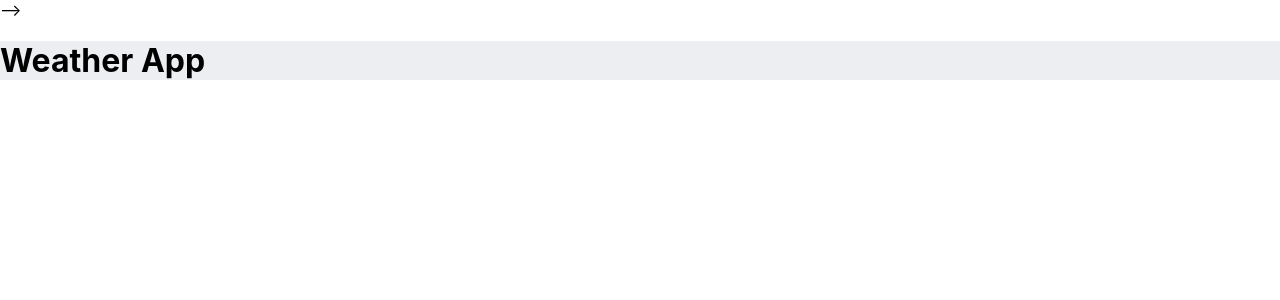
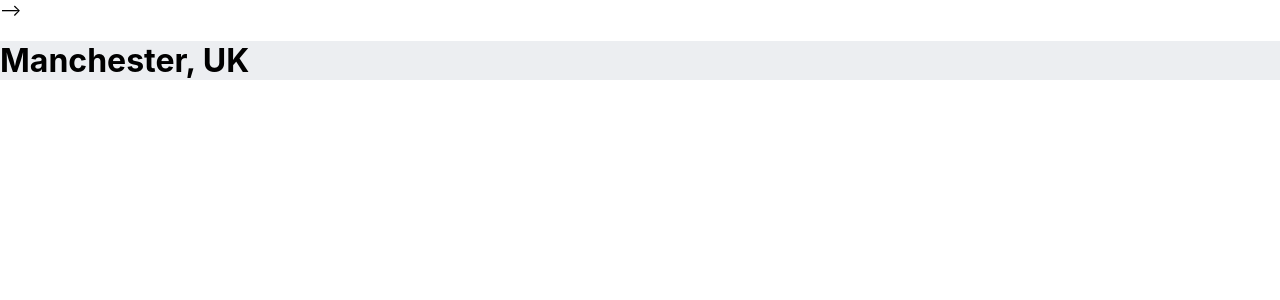
Before and after one commit to BenSymons/newweather-app, a React (Create React App) app: page / in a window 1280 px wide. Shown: the top 300 px of the page. Built offline with nearby package versions, Linux system fonts and the light colour scheme.

Commit message:
LocationDetails component created and rendered

```diff
--- a/package.json
+++ b/package.json
@@ -6,6 +6,7 @@
     "@testing-library/jest-dom": "^5.16.5",
     "@testing-library/react": "^13.4.0",
     "@testing-library/user-event": "^13.5.0",
+    "prop-types": "^15.8.1",
     "react": "^18.2.0",
     "react-dom": "^18.2.0",
     "react-scripts": "5.0.1",
--- a/src/components/App.js
+++ b/src/components/App.js
@@ -1,12 +1,21 @@
 import React from "react";
 import "../styles/App.css";
-
-function App() {
+import PropTypes from "prop-types";
+import LocationDetails from "./LocationDetails";
+/* LocationDetails takes 2 props so App wich is the parent needs to give two props that gets contained in the location prop that App takes from index.js where all the data are contained */
+function App({ location }) {
+  const { city, country } = location;
   return (
     <div className="App">
-      <h1>Weather App</h1>
+      <LocationDetails city={city} country={country} />
     </div>
   );
 }
+App.propTypes = {
+  location: PropTypes.shape({
+    city: PropTypes.string,
+    country: PropTypes.string,
+  }).isRequired,
+};
 
 export default App;
--- a/src/components/LocationDetails.js
+++ b/src/components/LocationDetails.js
@@ -1,6 +1,12 @@
-import React from 'react';
+import React from "react";
+import PropTypes from "prop-types";
+
 function LocationDetails(props) {
-    const {city, country} = props;
-    return <h1>{`${city}, ${country}`}</h1>;
+  const { city, country } = props;
+  return <h1>{`${city}, ${country}`}</h1>;
+}
+LocationDetails.propTypes = {
+  city: PropTypes.string.isRequired,
+  country: PropTypes.string.isRequired,
 };
 export default LocationDetails;
```
Also changed, not shown: src/setupTests.js (+1 -1 lines), 1 other file (tests, documents, lock files or other folders).
